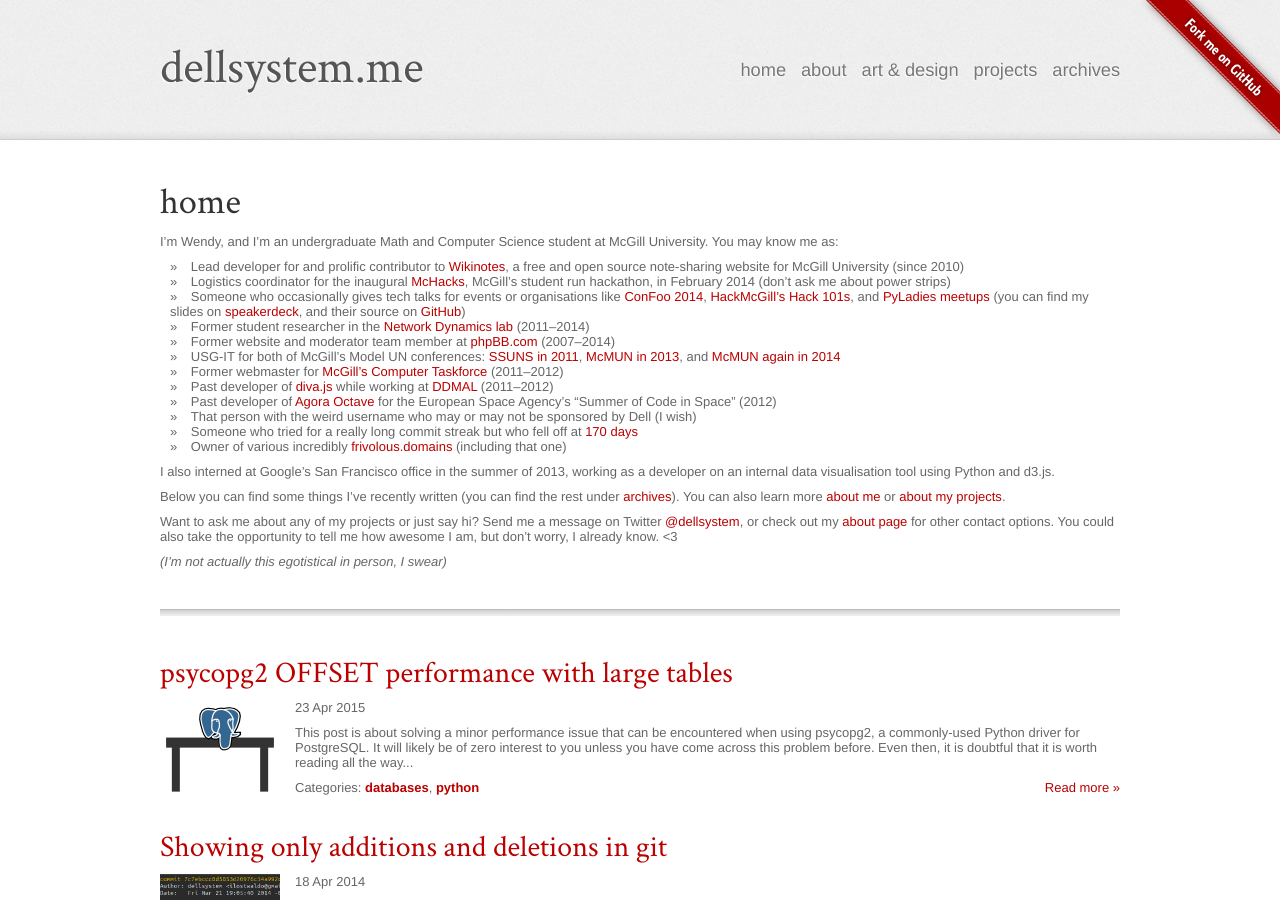
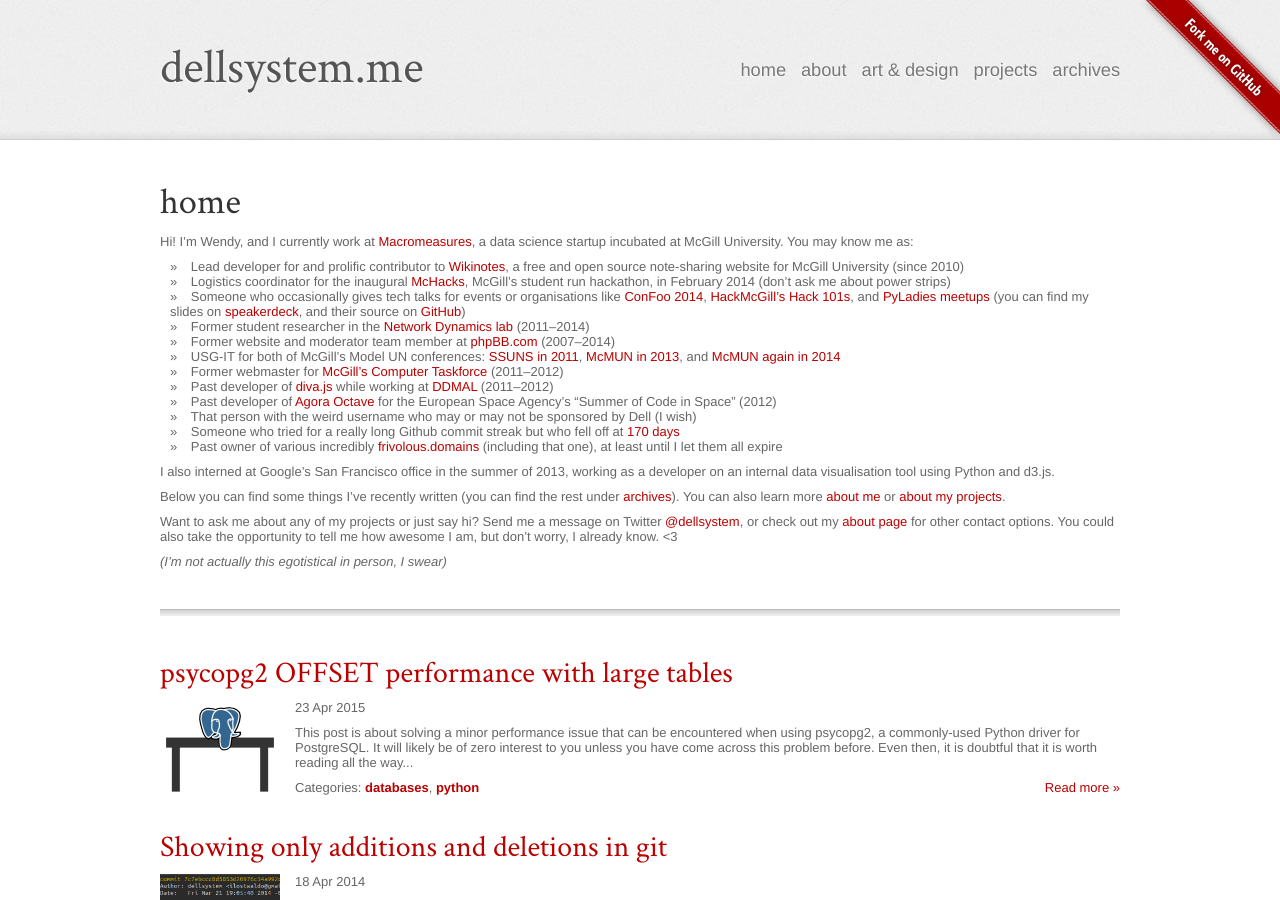
Before and after one commit to dellsystem/dellsystem.github.io, a Jekyll site: the page built from index.md, in a window 1280 px wide and 900 px high. Built offline with Jekyll 4.4.1, drawn with Linux system fonts in a browser that asks for light colours; Markdown is read by kramdown in place of the engine named in the settings.

Commit message:
Update copy in index.md

```diff
--- a/index.md
+++ b/index.md
@@ -3,8 +3,8 @@ layout: default
 title: home
 ---
 
-I'm Wendy, and I'm an undergraduate Math and Computer Science student at
-McGill University. You may know me as:
+Hi! I'm Wendy, and I currently work at [Macromeasures], a data science startup
+incubated at McGill University. You may know me as:
 
 * Lead developer for and prolific contributor to [Wikinotes], a free and open
   source note-sharing website for McGill University (since 2010)
@@ -24,9 +24,10 @@ McGill University. You may know me as:
   Code in Space" (2012)
 * That person with the weird username who may or may not be sponsored by
   Dell (I wish)
-* Someone who tried for a really long commit streak but who fell off at [170
-  days][github]
-* Owner of various incredibly [frivolous.domains] (including that one)
+* Someone who tried for a really long Github commit streak but who fell off at
+  [170 days][github]
+* Past owner of various incredibly [frivolous.domains] (including that one),
+  at least until I let them all expire
 
 I also interned at Google's San Francisco office in the summer of 2013, working
 as a developer on an internal data visualisation tool using Python and d3.js.
@@ -60,6 +61,7 @@ _(I'm not actually this egotistical in person, I swear)_
 [Network Dynamics lab]: http://networkdynamics.org
 [McHacks]: http://mchacks.io
 [frivolous.domains]: http://frivolous.domains
+[Macromeasures]: http;//macromeasures.com
 
 <br />
 <hr />
```
